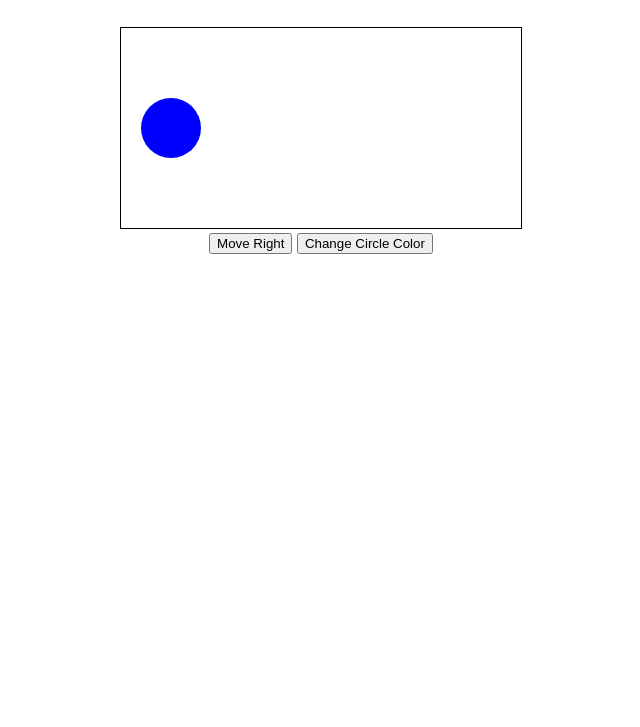
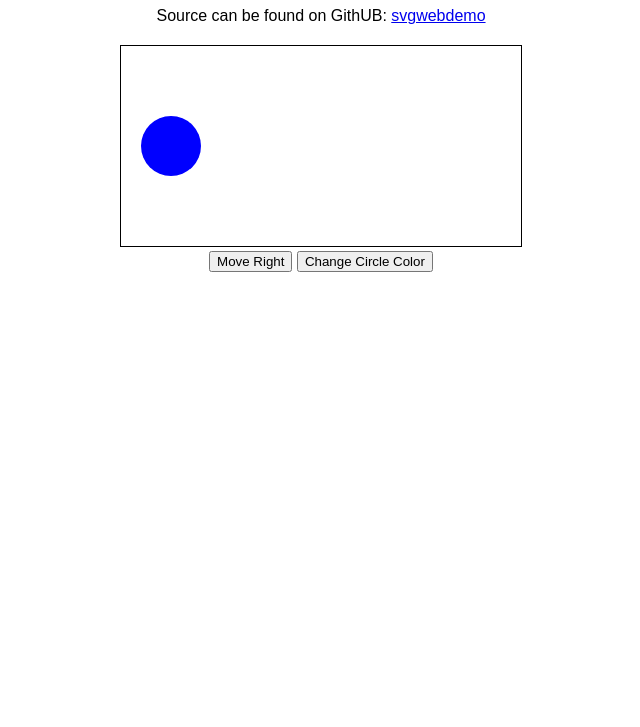
Before and after one commit to danielsiegl/svgwebdemo, a plain HTML site: page index.html in a window 1280 px wide. Shown: the part 73-800 px from the top of the page, without its empty margins (319-959 px from the left). Drawn offline with Linux system fonts and the light colour scheme.

Commit message:
Added some documentation

```diff
--- a/index.html
+++ b/index.html
@@ -8,6 +8,8 @@
 </head>
 <body>
     <h1>manipulate Circle</h1>
+    Source can be found on GithUB: <a href="https://github.com/danielsiegl/svgwebdemo/">svgwebdemo</a>
+    <br>
 
     <!-- we load the svg into this div to make it easier to manipulate via js -->
     <div id="svgContainer">Loading SVG...</div>
```
Also changed, not shown: README.md.
